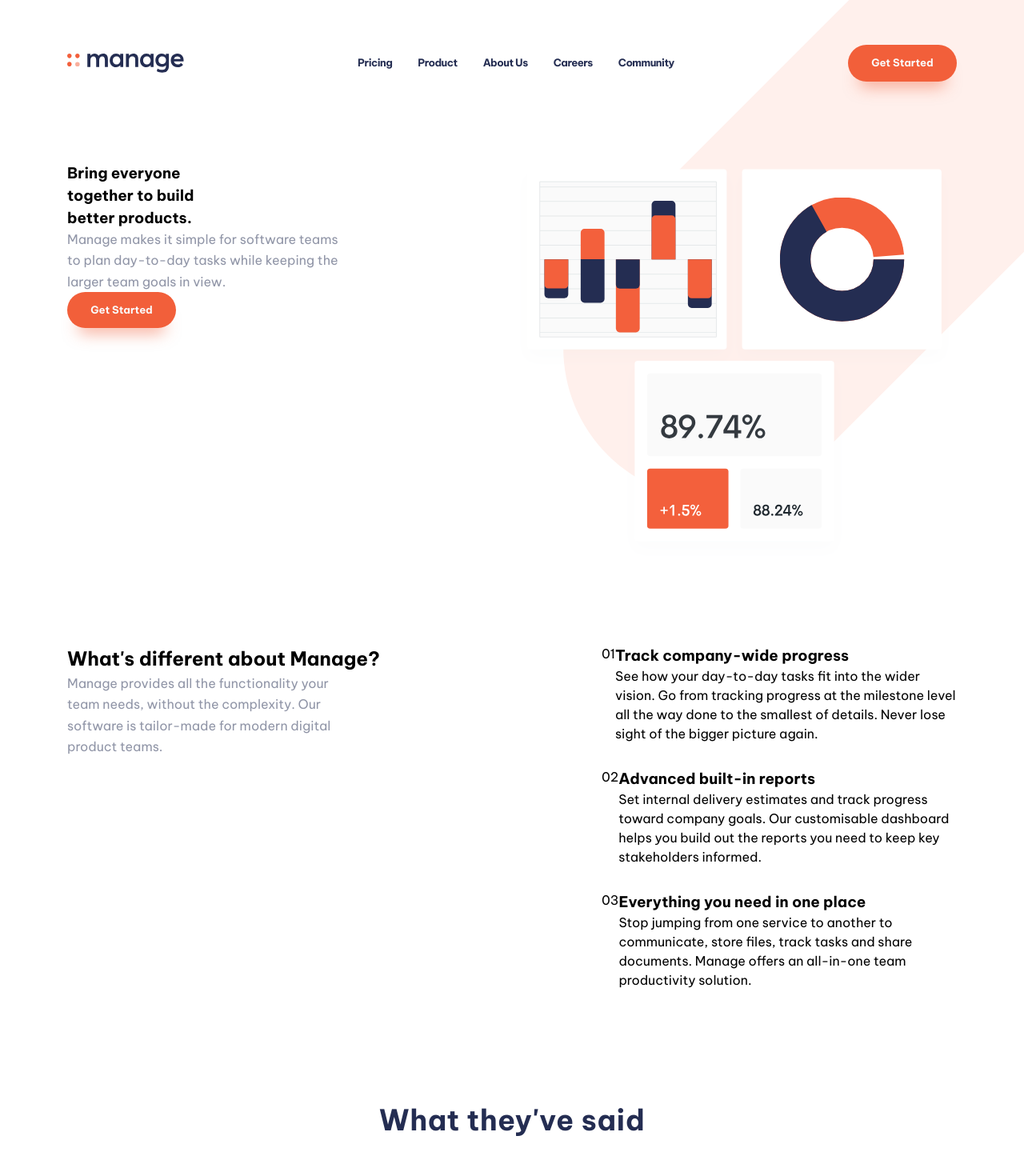
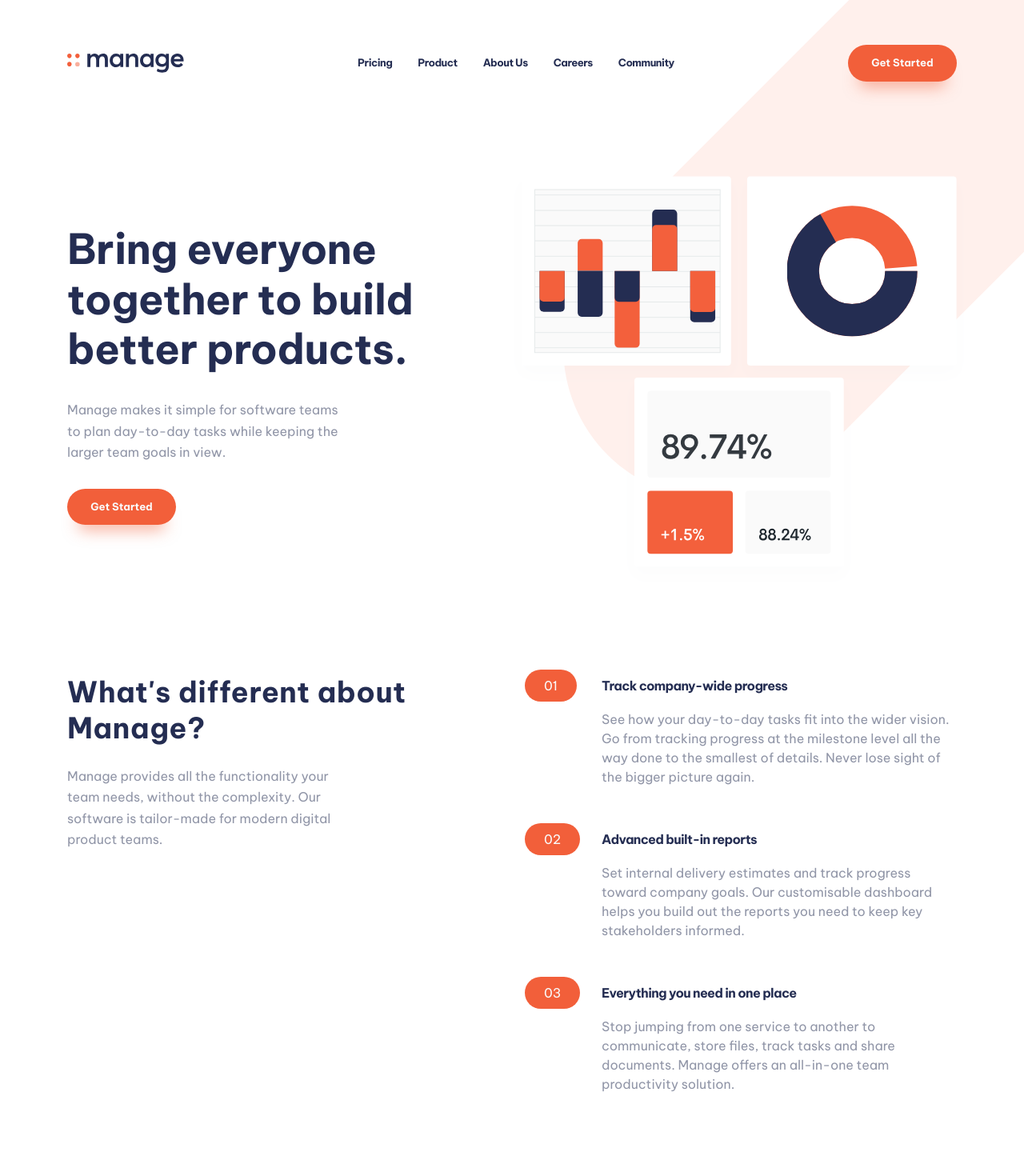
Before and after one commit to rwxdan/manage-landing-page, a React (Vite) app: page / in a window 1280 px wide. Shown: the top 1470 px of the page at 80% size. Built offline with nearby package versions, Linux system fonts and the light colour scheme.

Commit message:
Change class naming scheme

```diff
--- a/src/components/About.jsx
+++ b/src/components/About.jsx
@@ -2,7 +2,7 @@ import { aboutSellPoints } from "../constants";
 const About = () => {
   return (
     <section className="about | section-max-w section-margin">
-      <div className="about-container-left">
+      <div className="container-left">
         <h2 className="title">What's different about Manage?</h2>
         <p className="intro">
           Manage provides all the functionality your team needs, without the
@@ -10,17 +10,17 @@ const About = () => {
           teams.
         </p>
       </div>
-      <div className="about-container-right">
+      <div className="container-right">
         <ul className="numbered-list-container">
           {aboutSellPoints.map((item) => (
             <li key={item.id}>
               <div className="numbered-list | relative">
                 <div>
-                  <p className="numbered-list-id">{item.id}</p>
+                  <p className="id">{item.id}</p>
                 </div>
                 <div>
-                  <h3 className="numbered-list-title">{item.title}</h3>
-                  <p className="numbered-list-content">{item.content}</p>
+                  <h3 className="title">{item.title}</h3>
+                  <p className="content">{item.content}</p>
                 </div>
               </div>
             </li>
--- a/src/components/Hero.jsx
+++ b/src/components/Hero.jsx
@@ -2,7 +2,7 @@ import heroImg from "../assets/static/images/illustration-intro.svg";
 const Hero = () => {
   return (
     <section className="hero | section-max-w section-margin">
-      <div className="hero-container-left">
+      <div className="container-left">
         <h1 className="title">
           Bring everyone <br /> together to build <br /> better products.
         </h1>
@@ -14,7 +14,7 @@ const Hero = () => {
           Get Started
         </a>
       </div>
-      <div className="hero-container-right">
+      <div className="container-right">
         <img src={heroImg} alt="Illustration of three graphs." />
       </div>
     </section>
```
